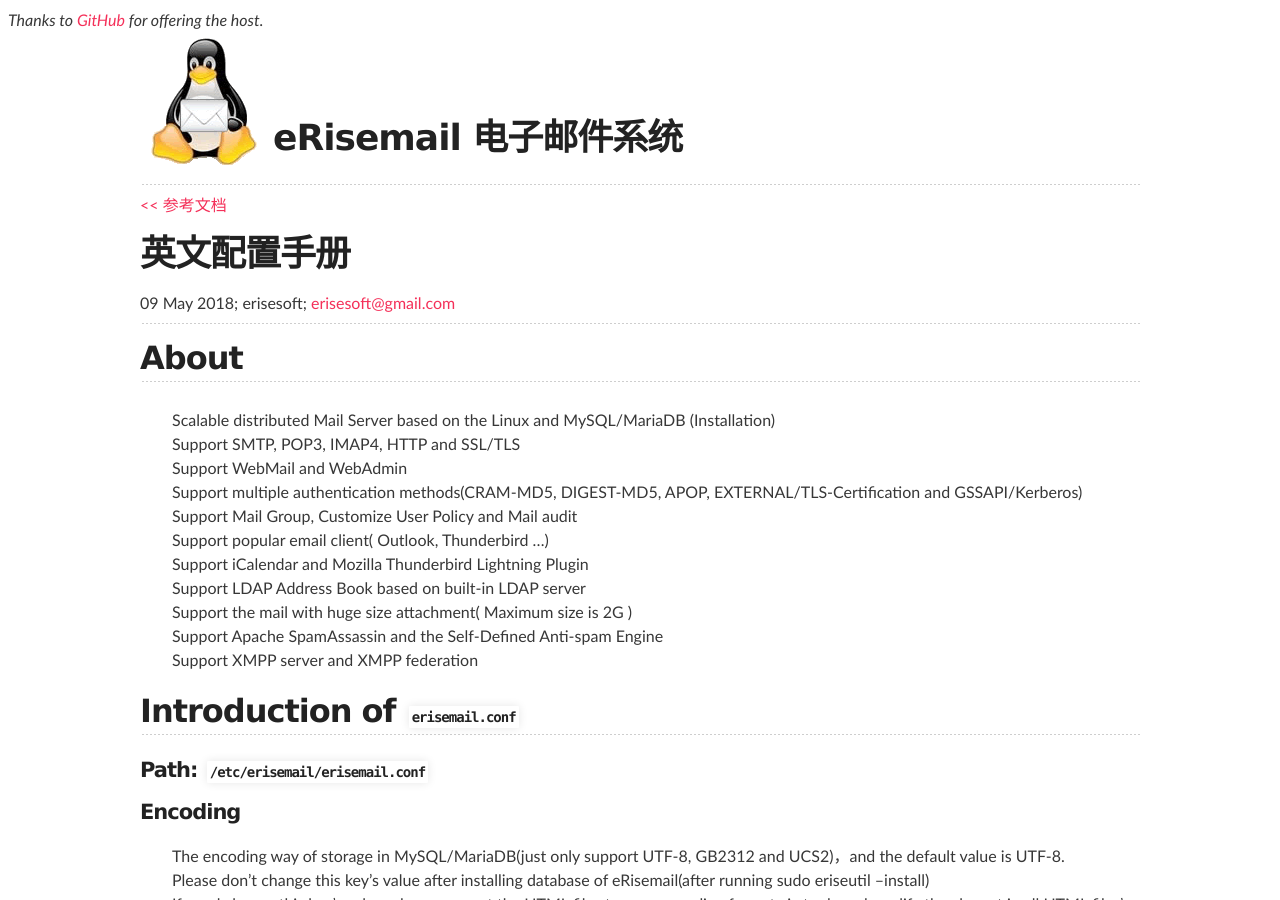
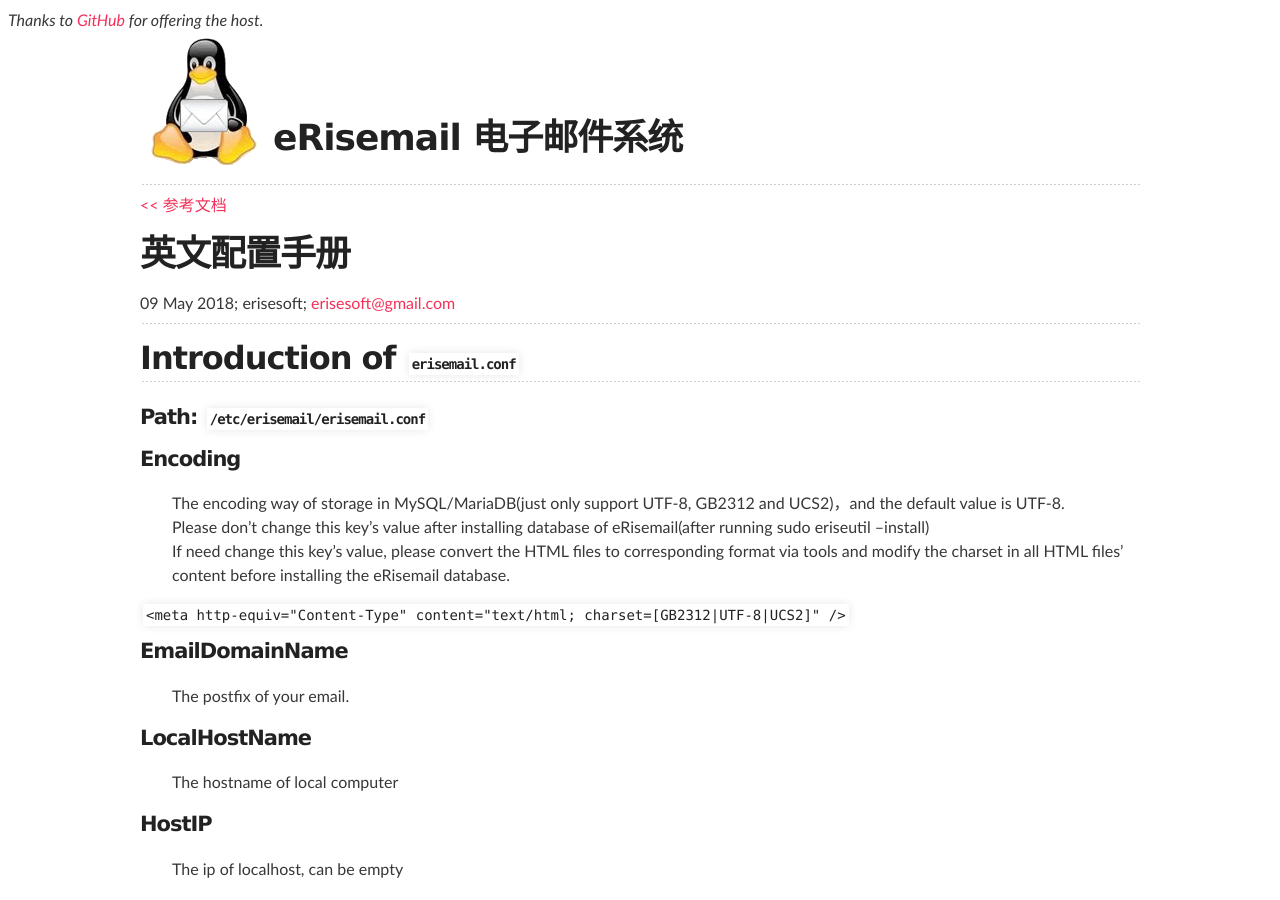
Before and after one commit to erisesoft/erisesoft.github.io, a Jekyll site: the page built from _posts/2018-5-9-英文配置手册.md, in a window 1280 px wide and 900 px high. Built offline with Jekyll 4.4.1, drawn with Linux system fonts in a browser that asks for light colours; our own code applies the rules of GitHub Pages for plain Markdown files.

Commit message:
Update 2018-5-9-英文配置手册.md

```diff
--- a/_posts/2018-5-9-英文配置手册.md
+++ b/_posts/2018-5-9-英文配置手册.md
@@ -1,16 +1,3 @@
-## About
-* Scalable distributed Mail Server based on the Linux and MySQL/MariaDB (Installation)
-* Support SMTP, POP3, IMAP4, HTTP and SSL/TLS
-* Support WebMail and WebAdmin
-* Support multiple authentication methods(CRAM-MD5, DIGEST-MD5, APOP, EXTERNAL/TLS-Certification and GSSAPI/Kerberos)
-* Support Mail Group, Customize User Policy and Mail audit
-* Support popular email client( Outlook, Thunderbird ...)
-* Support iCalendar and Mozilla Thunderbird Lightning Plugin
-* Support LDAP Address Book based on built-in LDAP server
-* Support the mail with huge size attachment( Maximum size is 2G )
-* Support Apache SpamAssassin and the Self-Defined Anti-spam Engine
-* Support XMPP server and XMPP federation
-
 ## Introduction of `erisemail.conf`
 #### Path: `/etc/erisemail/erisemail.conf`
 #### Encoding
```
